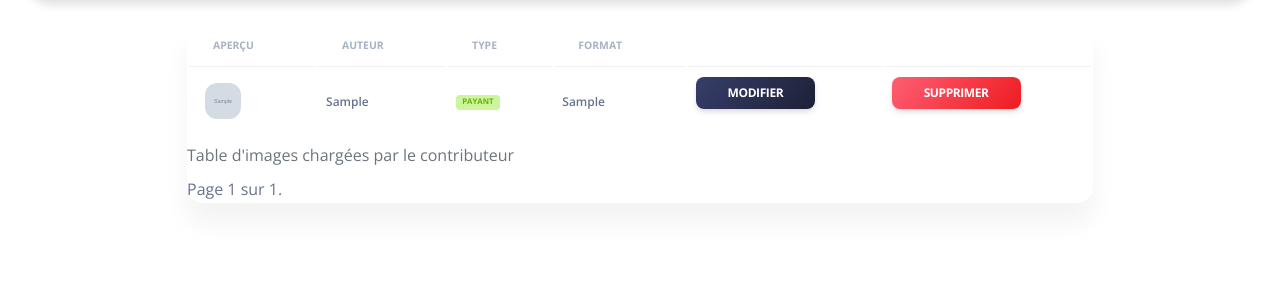
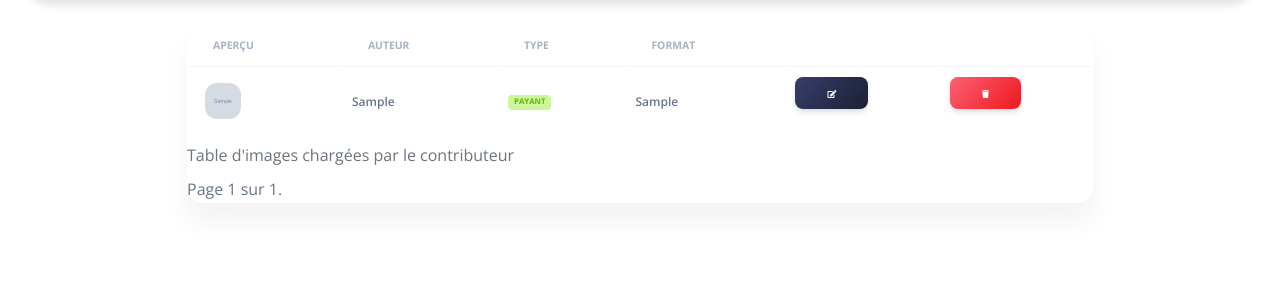
Before and after one commit to abduRahman49/ImageBank, a Django app: page /contributeur/images/ in a window 1280 px wide. Shown: the part 73-373 px from the top of the page. Run offline with Django 4.2, Linux system fonts and the light colour scheme; tables that the repository leaves empty hold one stand-in row (values such as "Sample post"); grey boxes marked "Sample" are stand-in pictures; some libraries are stand-ins or nearby versions.

Commit message:
Ajout support icones pour ajout et suppression image

```diff
--- a/image_bank/templates/image_bank/contributeur/mes-images.html
+++ b/image_bank/templates/image_bank/contributeur/mes-images.html
@@ -86,14 +86,14 @@
                             <p class="text-xs font-weight-bold mb-0">{{ image.format }}</p>
                           </td>
                         <td class="align-middle">
-                            <button type="button" class="btn bg-gradient-dark btn-sm" data-bs-toggle="modal" data-bs-target="#exampleModalForm">
-                                Modifier
-                            </button>
+                            <a href="#" class="btn bg-gradient-dark btn-sm" data-bs-toggle="modal" data-bs-target="#exampleModalForm">
+                                <i class="fas fa-edit"></i>
+                            </a>
                         </td>
                         <td class="align-middle">
-                            <button type="button" class="btn bg-gradient-danger btn-sm" data-bs-toggle="modal" data-bs-target="#exampleModalForm">
-                                Supprimer
-                            </button>
+                            <a href="#" class="btn bg-gradient-danger btn-sm" data-bs-toggle="modal" data-bs-target="#exampleModalForm">
+                                <i class="fa fa-trash" aria-hidden="true"></i>
+                            </a>
                           </td>
                       </tr>
                       <div class="modal fade" id="exampleModalForm" tabindex="-1" aria-labelledby="exampleModalForm" aria-hidden="true">
--- a/image_bank/templates/image_bank/main.html
+++ b/image_bank/templates/image_bank/main.html
@@ -19,13 +19,17 @@
     <link href="{% static 'image_bank/assets/css/nucleo-icons.css'%}" rel="stylesheet" />
     <link href="{% static 'image_bank/assets/css/nucleo-svg.css'%}" rel="stylesheet" />
     <!-- Font Awesome Icons -->
-    <script src="https://kit.fontawesome.com/42d5adcbca.js" crossorigin="anonymous"></script>
+    <!-- <script src="https://kit.fontawesome.com/42d5adcbca.js" crossorigin="anonymous"></script> -->
+    <!-- Include Font Awesome CSS from a CDN -->
+    <!-- <link rel="stylesheet" href="https://cdnjs.cloudflare.com/ajax/libs/font-awesome/5.15.3/css/all.min.css"> -->
+    <link rel="stylesheet" href="https://cdnjs.cloudflare.com/ajax/libs/font-awesome/5.15.3/css/all.min.css">
     <link href="{% static 'image_bank/assets/css/nucleo-svg.css'%}" rel="stylesheet" />
     <!-- CSS Files -->
     <link id="pagestyle" href="{% static 'image_bank/assets/css/soft-design-system-pro.css'%}" rel="stylesheet" />
     <!-- Nepcha Analytics (nepcha.com) -->
     <!-- Nepcha is a easy-to-use web analytics. No cookies and fully compliant with GDPR, CCPA and PECR. -->
     <script defer data-site="YOUR_DOMAIN_HERE" src="https://api.nepcha.com/js/nepcha-analytics.js"></script>
+    <!-- <script src="https://use.fontawesome.com/466dd6b137.js"></script> -->
     {% block extra_head %}
     {% endblock %}
 </head>
```
